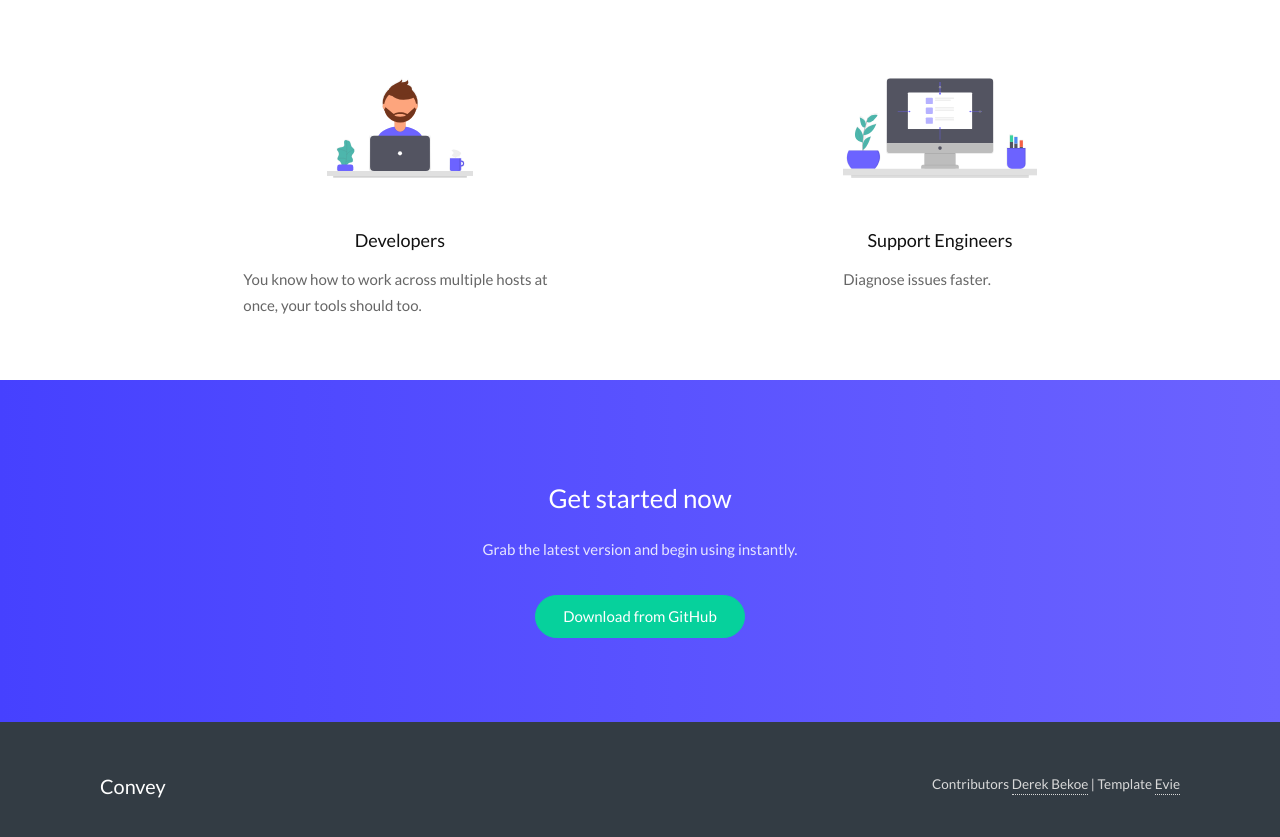
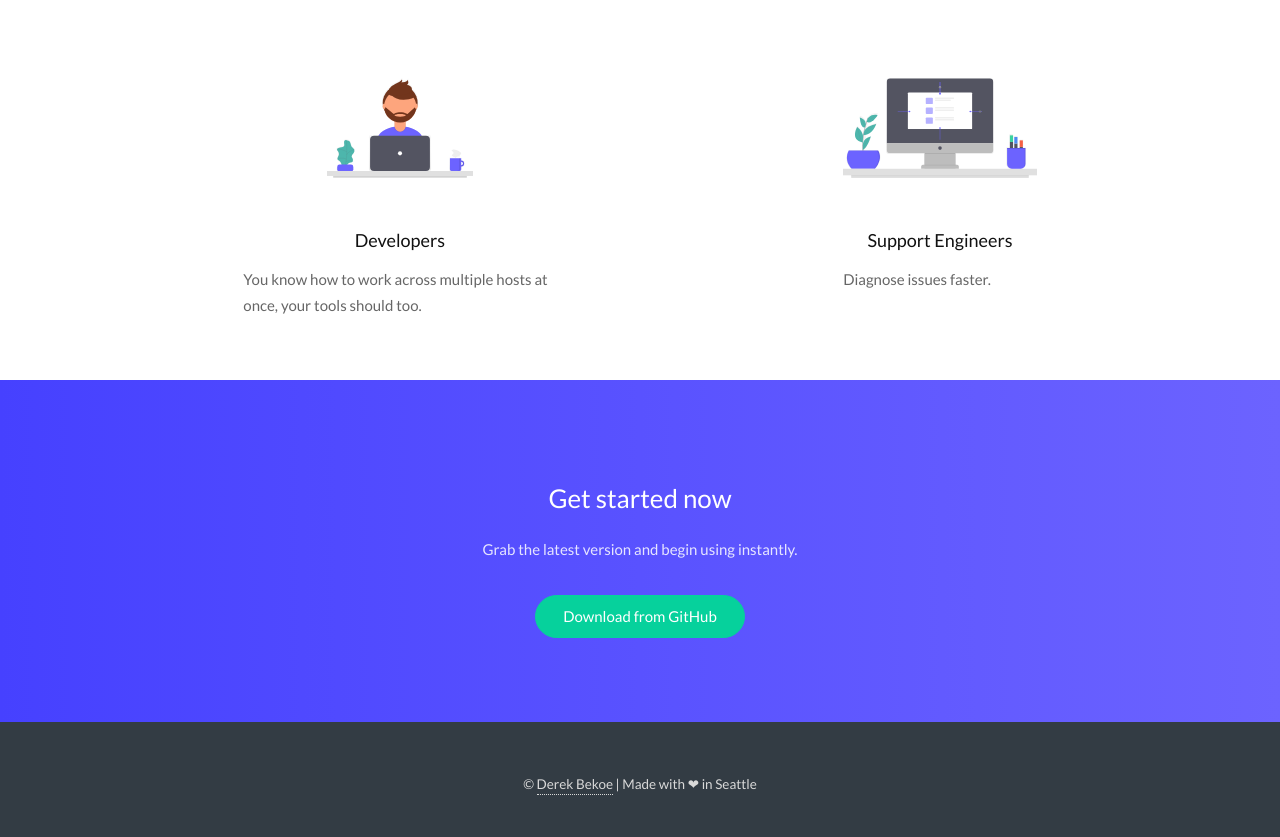
Before and after one commit to derekbekoe/convey-website, a plain HTML site: page index.html in a window 1280 px wide. Shown: the part 950-1787 px from the top of the page. Drawn offline with Linux system fonts and the light colour scheme.

Commit message:
Update index.html

```diff
--- a/index.html
+++ b/index.html
@@ -6,6 +6,7 @@
 	<title>Convey</title>
 	<!-- Don't forget to add your metadata here -->
 	<link rel='stylesheet' href='css/style.min.css' />
+	<!-- Template Evie - https://github.com/anges244/evie -->
 </head>
 <body>
 	<!-- Hero(extended) navbar -->
@@ -133,7 +134,7 @@
 	<div class="footer footer--dark">
 		<div class="container">
 			<div class="footer__inner">
-				<a href="index.html" class="footer__textLogo">Convey</a>
+				<!-- <a href="index.html" class="footer__textLogo">Convey</a> -->
 				<div class="footer__data">
 					<div class="footer__data__item">
 						<!-- <div class="footer__row">
@@ -146,6 +147,10 @@
 					<div class="footer__data__item">
 						<!-- <div class="footer__row">Special thx to <a href="https://shareboost.co" target="_blank" class="footer__link">ShareBoost</a> for the support
 						</div> -->
+						<div class="footer__row">
+						&copy; <a href="https://derekbekoe.com" target="_blank" class="footer__link">Derek Bekoe</a>
+						| Made with &#10084; in Seattle
+					</div>
 					</div>
 					<div class="footer__data__item">
 					<!-- <div class="footer__row">
@@ -153,10 +158,6 @@
 					</div> -->
 					<!-- <div class="footer__row">Created by <a href="https://twitter.com/derekbekoe" target="_blank" class="footer__link">Derek Bekoe</a>
 					</div> -->
-					<div class="footer__row">
-						Contributors <a href="https://github.com/derekbekoe" target="_blank" class="footer__link">Derek Bekoe</a>
-						| Template <a href="https://github.com/anges244/evie" target="_blank" class="footer__link">Evie</a>
-					</div>
 					<!-- <div class="footer__row">
 						<a href="https://twitter.com/undraw_co" target="_blank" class="footer__link">Twitter</a>
 					</div> -->
```
